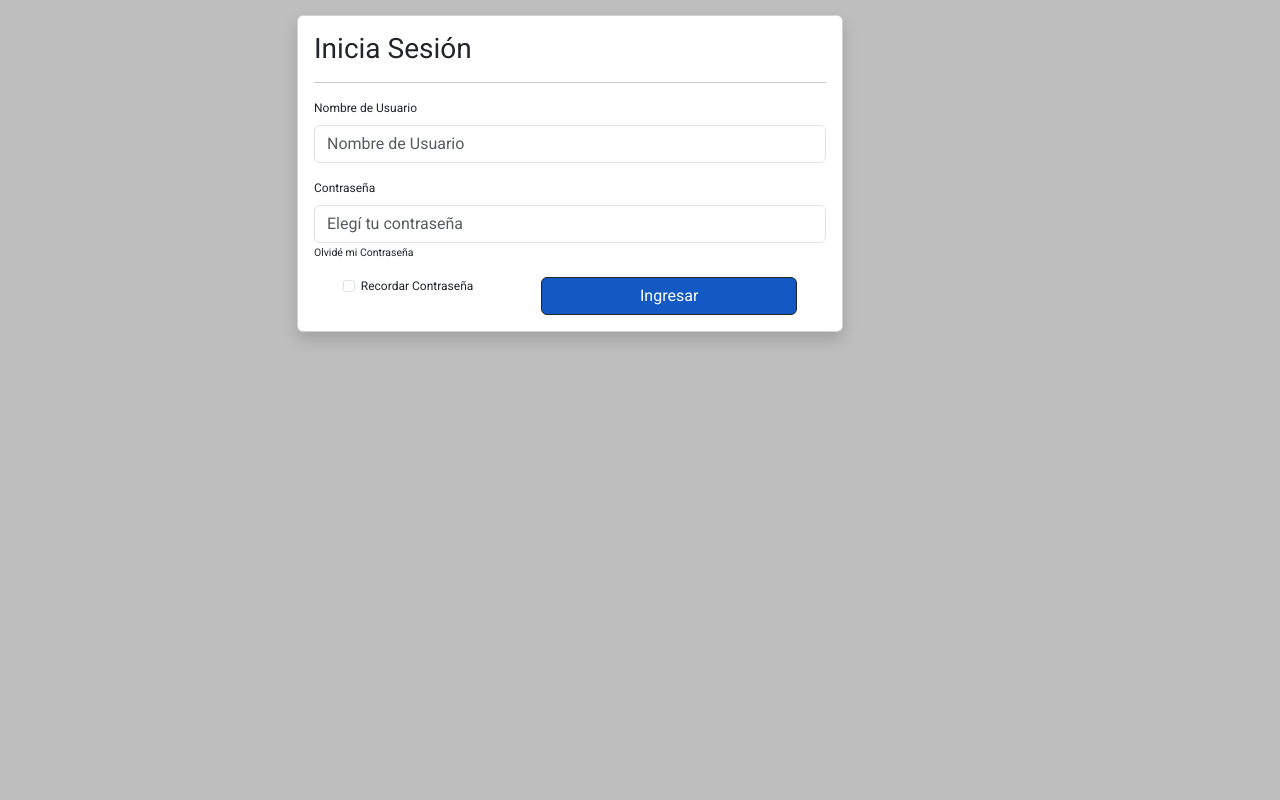
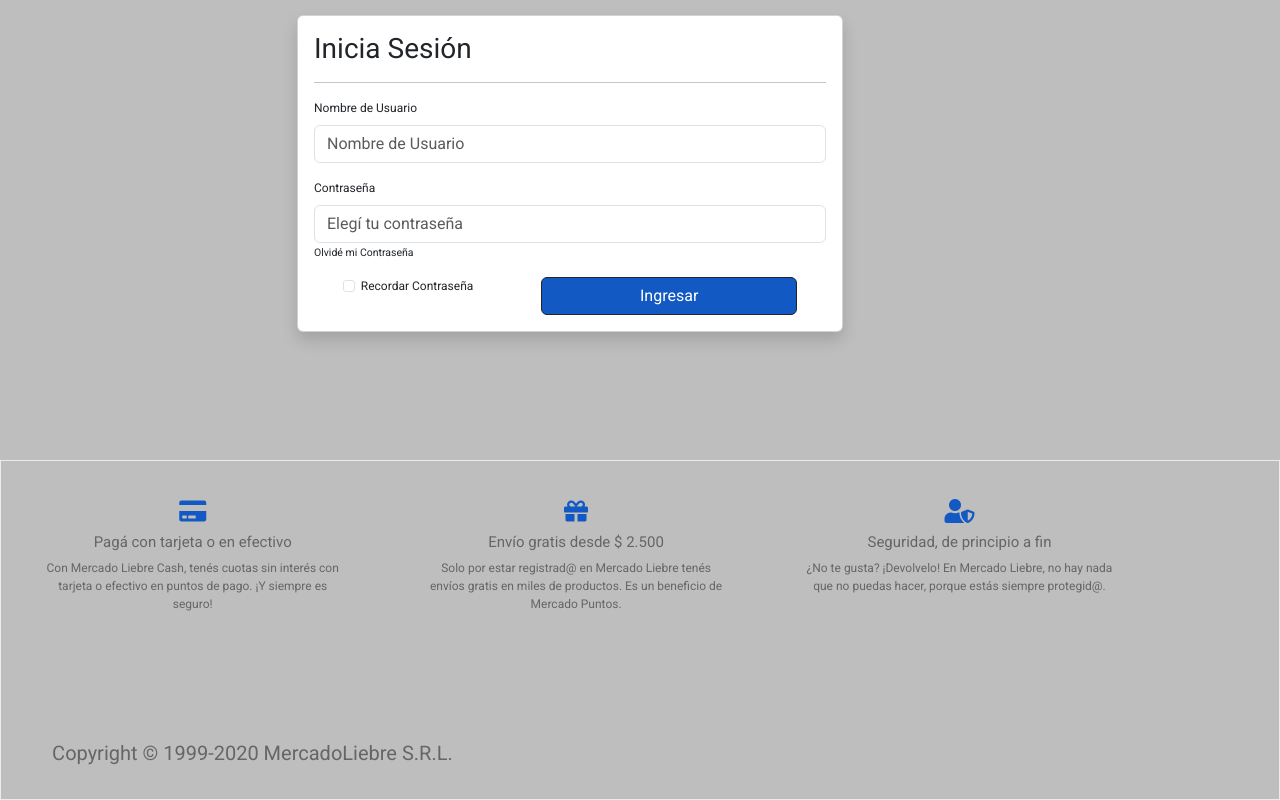
Before and after one commit to DesarrollosFVP/mercadoLiebre, a website: page views/login.html in a window 1280 px wide. Shown: the part 544-1344 px from the top of the page. Before the commit the page ends 1004 px from the top, so only its background shows below. Drawn offline with nearby package versions, Linux system fonts and the light colour scheme.

Commit message:
style: login&footers

```diff
--- a/public/css/footer.css
+++ b/public/css/footer.css
@@ -43,6 +43,27 @@
 
 @media (min-width:769px) {
 
+    .home__footer {
+        display: flex;
+        flex-wrap: wrap;
+    }
+
+    .home__footer__section--pagos {
+        width: 30%;
+    }
+
+    .home__footer__section--envio-gratis{
+        width: 30%;
+    }
+
+    .home__footer__section--compra-protegida {
+        width: 30%;
+    }
+
+    .home__footer__section--copyright {
+        width: 100%;
+        font-size: 0.9rem;
+    }
 
 
 }
--- a/public/css/login.css
+++ b/public/css/login.css
@@ -11,3 +11,8 @@
     background-color: var(--colorCeleste);
     margin-left: 2%;
 }
+
+.btn:hover {
+    background-color: #0022AA;
+
+}
--- a/views/login.html
+++ b/views/login.html
@@ -16,7 +16,10 @@
     <header class="home-header">
 
         <div class="home-header-top-bar">
-            <img class="logo" src="/images/logo-mercado-liebre.svg" alt="Logo ML">
+            <a href="/">
+                <img class="logo" src="/images/logo-mercado-liebre.svg" alt="Logo ML">
+            </a>
+
 
             <div class="home__header__div--search-bar">
                 <input type="text" placeholder="Buscar productos, marcas">
@@ -96,5 +99,50 @@
     </main>
 
 
+    <footer class="home__footer">
+
+
+        <section class="home__footer__section--pagos">
+
+            <div>
+                <i class="fas fa-credit-card"></i>
+            </div>
+
+            <h4> Pagá con tarjeta o en efectivo </h4>
+            <p>Con Mercado Liebre Cash, tenés cuotas sin interés con tarjeta o efectivo en
+                puntos de pago. ¡Y siempre es seguro!</p>
+        </section>
+
+        <section class="home__footer__section--envio-gratis">
+
+            <div>
+                <i class="fas fa-gift"></i>
+            </div>
+
+
+            <h4> Envío gratis desde $ 2.500 </h4>
+            <p>Solo por estar registrad@ en Mercado Liebre tenés envíos gratis en miles de
+                productos. Es un beneficio de Mercado Puntos.</p>
+        </section>
+
+        <section class="home__footer__section--compra-protegida">
+
+            <div>
+                <i class="fas fa-user-shield"></i>
+            </div>
+
+
+            <h4>Seguridad, de principio a fin</h4>
+            <p>¿No te gusta? ¡Devolvelo! En Mercado Liebre, no hay nada que no puedas hacer,
+                porque estás siempre protegid@.</p>
+        </section>
+
+        <section class="home__footer__section--copyright">
+            <h5>Copyright © 1999-2020 MercadoLiebre S.R.L.</h5>
+        </section>
+
+
+    </footer>
+
 </body>
 </html>
```
Also changed, not shown: views/home.html (+4 -1 lines).
